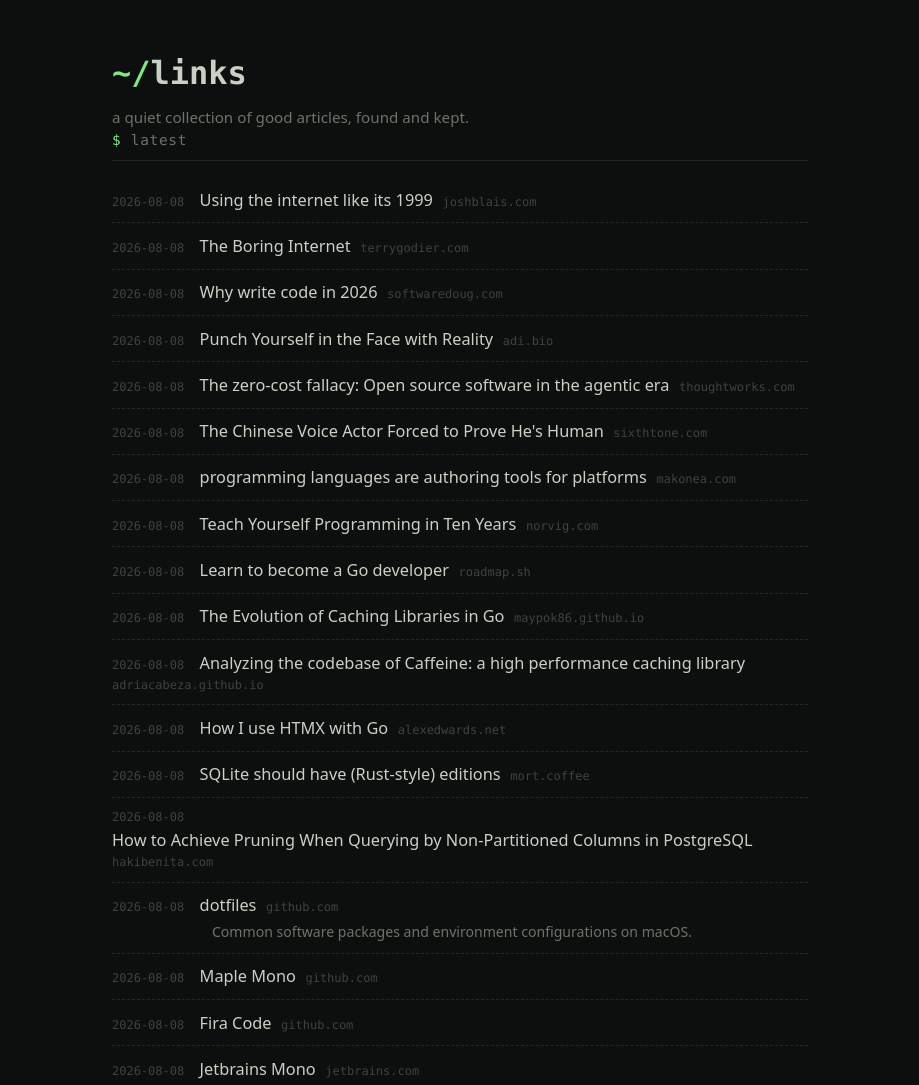
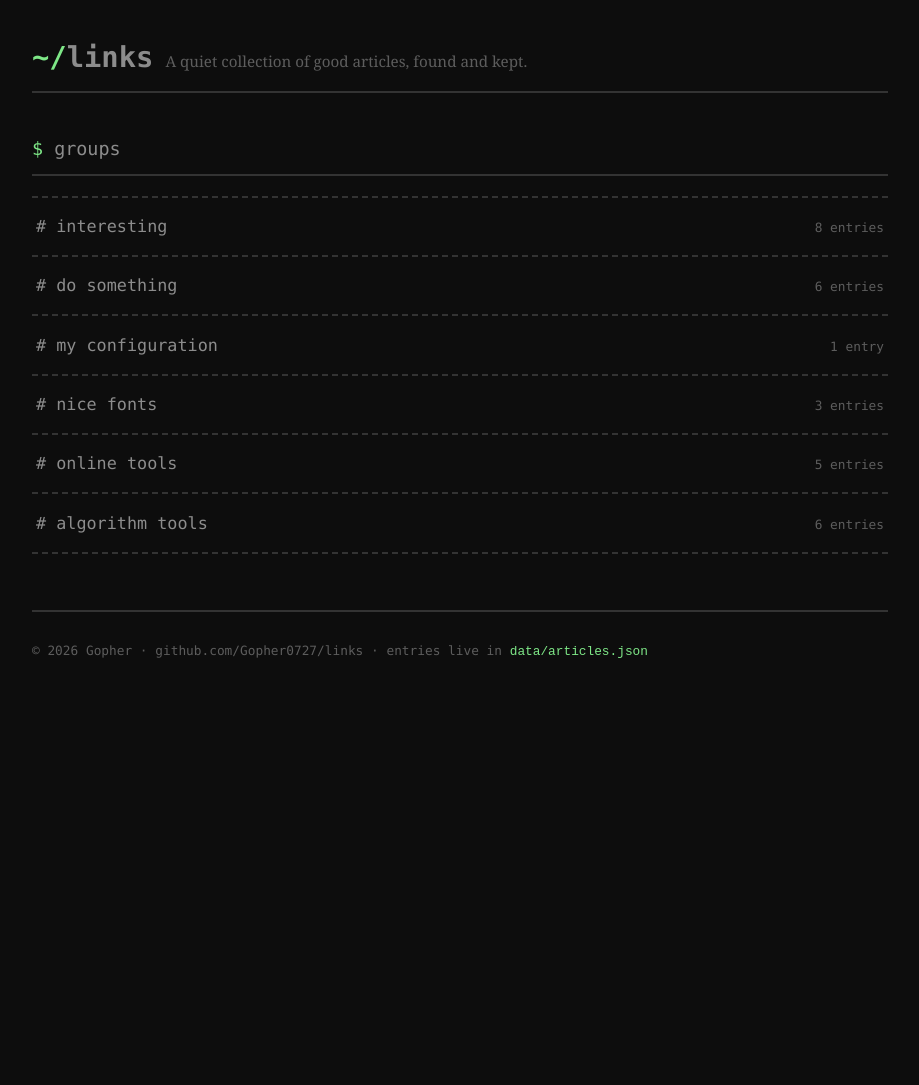
Before and after one commit to Gopher0727/links, a plain HTML site: page index.html in a window 1280 px wide. Shown: the top 1085 px of the page, without its empty margins (180-1099 px from the left). After the commit the page ends 800 px from the top, so only its background shows below. Drawn offline with Linux system fonts and the light colour scheme.

Commit message:
multi-page layout

```diff
--- a/data/articles.json
+++ b/data/articles.json
@@ -2,149 +2,178 @@
   {
     "title": "Using the internet like its 1999",
     "url": "https://joshblais.com/blog/using-the-internet-like-its-1999/#1999",
-    "added": "2026-08-08"
+    "added": "2026-06-13",
+    "group": "blogs.interesting"
   },
   {
     "title": "The Boring Internet",
     "url": "https://www.terrygodier.com/the-boring-internet",
-    "added": "2026-08-08"
+    "added": "2026-06-13",
+    "group": "blogs.interesting"
   },
   {
     "title": "Why write code in 2026",
     "url": "https://softwaredoug.com/blog/2026/07/09/write-code.html",
-    "added": "2026-08-08"
+    "added": "2026-07-13",
+    "group": "blogs.interesting"
   },
   {
     "title": "Punch Yourself in the Face with Reality",
     "url": "https://adi.bio/reality",
-    "added": "2026-08-08"
+    "added": "2026-07-15",
+    "group": "blogs.interesting"
   },
   {
     "title": "The zero-cost fallacy: Open source software in the agentic era",
     "url": "https://www.thoughtworks.com/insights/blog/open-source/zero-cost-fallacy-open-source-agentic-era",
-    "added": "2026-08-08"
+    "added": "2026-07-15",
+    "group": "blogs.interesting"
   },
   {
     "title": "The Chinese Voice Actor Forced to Prove He's Human",
     "url": "https://www.sixthtone.com/news/1018753",
-    "added": "2026-08-08"
+    "added": "2026-07-16",
+    "group": "blogs.interesting"
   },
   {
     "title": "programming languages are authoring tools for platforms",
     "url": "https://www.makonea.com/en-US/blog/programming-languages-are-authoring-tools-for-platforms()",
-    "added": "2026-08-08"
+    "added": "2026-08-08",
+    "group": "blogs.interesting"
   },
   {
     "title": "Teach Yourself Programming in Ten Years",
     "url": "https://www.norvig.com/21-days.html",
-    "added": "2026-08-08"
+    "added": "2026-08-08",
+    "group": "blogs.interesting"
   },
   {
     "title": "Learn to become a Go developer",
     "url": "https://roadmap.sh/golang",
-    "added": "2026-08-08"
+    "added": "2026-06-13",
+    "group": "blogs.doing"
   },
   {
     "title": "The Evolution of Caching Libraries in Go",
     "url": "https://maypok86.github.io/otter/blog/cache-evolution/",
-    "added": "2026-08-08"
+    "added": "2026-06-26",
+    "group": "blogs.doing"
   },
   {
     "title": "Analyzing the codebase of Caffeine: a high performance caching library",
     "url": "https://adriacabeza.github.io/2024/07/12/caffeine-cache.html",
-    "added": "2026-08-08"
+    "added": "2026-06-26",
+    "group": "blogs.doing"
   },
   {
     "title": "How I use HTMX with Go",
     "url": "https://www.alexedwards.net/blog/how-i-use-htmx-with-go",
-    "added": "2026-08-08"
+    "added": "2026-07-15",
+    "group": "blogs.doing"
   },
   {
     "title": "SQLite should have (Rust-style) editions",
     "url": "https://mort.coffee/home/sqlite-editions/",
-    "added": "2026-08-08"
+    "added": "2026-08-08",
+    "group": "blogs.doing"
   },
   {
     "title": "How to Achieve Pruning When Querying by Non-Partitioned Columns in PostgreSQL",
     "url": "https://hakibenita.com/postgresql-partition-pruning",
-    "added": "2026-08-08"
+    "added": "2026-07-16",
+    "group": "blogs.doing"
   },
   {
     "title": "dotfiles",
     "url": "https://github.com/Gopher0727/dotfiles",
     "summary": "Common software packages and environment configurations on macOS.",
-    "added": "2026-08-08"
+    "added": "2026-06-26",
+    "group": "resources.config"
   },
   {
     "title": "Maple Mono",
     "url": "https://github.com/subframe7536/maple-font",
-    "added": "2026-08-08"
+    "added": "2026-06-13",
+    "group": "resources.fonts"
   },
   {
     "title": "Fira Code",
     "url": "https://github.com/Vtonsky/FiraCode",
-    "added": "2026-08-08"
+    "added": "2026-07-13",
+    "group": "resources.fonts"
   },
   {
     "title": "Jetbrains Mono",
     "url": "https://www.jetbrains.com/lp/mono/",
-    "added": "2026-08-08"
+    "added": "2026-07-13",
+    "group": "resources.fonts"
   },
   {
     "title": "snippets generator",
     "url": "https://snippet-generator.app/?description=&tabtrigger=&snippet=&mode=vscode",
-    "added": "2026-08-08"
+    "added": "2026-06-13",
+    "group": "resources.tools"
   },
   {
     "title": "Excalidraw",
     "url": "https://excalidraw.com/",
     "summary": "A virtual collaborative whiteboard tool.",
-    "added": "2026-08-08"
+    "added": "2026-06-13",
+    "group": "resources.tools"
   },
   {
     "title": "TuxMate",
     "url": "https://tuxmate.com/",
     "summary": "Linux Bulk App Installer",
-    "added": "2026-08-08"
+    "added": "2026-06-13",
+    "group": "resources.tools"
   },
   {
     "title": "Luma",
     "url": "https://luma.com/discover",
-    "added": "2026-08-08"
+    "added": "2026-06-13",
+    "group": "resources.tools"
   },
   {
     "title": "Compiler Explorer",
     "url": "https://godbolt.org/",
-    "added": "2026-08-08"
+    "added": "2026-06-26",
+    "group": "resources.tools"
   },
   {
     "title": "Cpp Reference",
     "url": "https://cppreference.com/",
-    "added": "2026-08-08"
+    "added": "2026-06-13",
+    "group": "resources.algorithm"
   },
   {
     "title": "Graph editor",
     "url": "https://anacc22.github.io/another_graph_editor/",
-    "added": "2026-08-08"
+    "added": "2026-06-13",
+    "group": "resources.algorithm"
   },
   {
     "title": "OEIS",
     "url": "https://oeis.org/",
-    "added": "2026-08-08"
+    "added": "2026-06-13",
+    "group": "resources.algorithm"
   },
   {
     "title": "CLIST",
     "url": "https://clist.by/",
-    "added": "2026-08-08"
+    "added": "2026-06-13",
+    "group": "resources.algorithm"
   },
   {
     "title": "OI Wiki",
     "url": "https://oi-wiki.org/",
-    "added": "2026-08-08"
+    "added": "2026-06-13",
+    "group": "resources.algorithm"
   },
   {
     "title": "OJHunt",
     "url": "https://ojhunt.com/",
-    "added": "2026-08-08"
+    "added": "2026-06-13",
+    "group": "resources.algorithm"
   }
 ]
--- a/index.html
+++ b/index.html
@@ -1,5 +1,6 @@
 <!DOCTYPE html>
 <html lang="en">
+
 <head>
   <meta charset="UTF-8">
   <meta name="viewport" content="width=device-width, initial-scale=1.0">
@@ -7,24 +8,41 @@
   <meta name="description" content="A quiet collection of good articles found around the internet.">
   <link rel="stylesheet" href="style.css">
 </head>
+
 <body>
   <header class="site-header">
     <h1 class="site-title">links</h1>
-    <p class="site-tagline">a quiet collection of good articles, found and kept.</p>
+    <p class="site-tagline">A quiet collection of good articles, found and kept.</p>
   </header>
 
   <main>
-    <section id="latest">
-      <h2 class="section-title"><span class="mark">$</span> latest</h2>
-      <ul class="links" id="latest-list"></ul>
-    </section>
+    <h2 class="section-title">groups</h2>
+    <ul class="menu-list">
+      <li><a href="interesting.html"><span class="menu-name"># interesting</span><span class="menu-count"
+            data-group="blogs.interesting"></span></a></li>
+      <li><a href="doing.html"><span class="menu-name"># do something</span><span class="menu-count"
+            data-group="blogs.doing"></span></a></li>
+      <li><a href="config.html"><span class="menu-name"># my configuration</span><span class="menu-count"
+            data-group="resources.config"></span></a></li>
+      <li><a href="fonts.html"><span class="menu-name"># nice fonts</span><span class="menu-count"
+            data-group="resources.fonts"></span></a></li>
+      <li><a href="tools.html"><span class="menu-name"># online tools</span><span class="menu-count"
+            data-group="resources.tools"></span></a></li>
+      <li><a href="algorithm.html"><span class="menu-name"># algorithm tools</span><span class="menu-count"
+            data-group="resources.algorithm"></span></a></li>
+    </ul>
   </main>
 
   <footer class="site-footer">
-    <p><a href="https://github.com/Gopher0727/links" rel="noopener">github.com/Gopher0727/links</a> · entries live in <code>data/articles.json</code></p>
-    <noscript><p class="noscript">this page needs JavaScript to render the list. enable it, or read the raw <a href="data/articles.json">data/articles.json</a>.</p></noscript>
+    <p>© 2026 Gopher · <a href="https://github.com/Gopher0727/links" rel="noopener">github.com/Gopher0727/links</a> ·
+      entries live in <code>data/articles.json</code></p>
+    <noscript>
+      <p class="noscript">this page needs JavaScript to render the list. enable it, or read the raw <a
+          href="data/articles.json">data/articles.json</a>.</p>
+    </noscript>
   </footer>
 
   <script src="script.js"></script>
 </body>
+
 </html>
--- a/script.js
+++ b/script.js
@@ -1,7 +1,12 @@
 // links — render data/articles.json into the page.
 // no framework, no build step: fetch the JSON, build the DOM, done.
+//
+// Layout is static HTML: each <ul class="links" data-group="..."> receives
+// the entries whose `group` field matches. The index page has a menu of
+// groups whose entry counts get filled here.
 
-const latestList = document.getElementById("latest-list");
+const lists = [...document.querySelectorAll(".links[data-group]")];
+const menuCounts = [...document.querySelectorAll(".menu-count")];
 
 function esc(s) {
   return String(s).replace(/[&<>"']/g, (c) => ({
@@ -18,10 +23,10 @@
   const src = sourceOf(a.url);
   return `
     <li class="link-row">
-      <div class="link-head">
+      <a class="link-title" href="${esc(a.url)}" target="_blank" rel="noopener noreferrer">${esc(a.title)}</a>
+      <div class="link-meta">
         <span class="link-date">${esc(a.added)}</span>
-        <a class="link-title" href="${esc(a.url)}" target="_blank" rel="noopener noreferrer">${esc(a.title)}</a>
-        ${src ? `<span class="link-source">${esc(src)}</span>` : ""}
+        ${src ? `<span class="link-sep">·</span><span class="link-source">${esc(src)}</span>` : ""}
       </div>
       ${a.summary ? `<p class="link-summary">${esc(a.summary)}</p>` : ""}
     </li>`;
@@ -36,14 +41,27 @@
   .then((r) => { if (!r.ok) throw new Error(`HTTP ${r.status}`); return r.json(); })
   .then((data) => {
     const articles = Array.isArray(data) ? data : [];
-    if (!articles.length) {
-      latestList.innerHTML = '<li class="empty">no entries yet — add one with tools/add-link.py</li>';
-      return;
+
+    // index page: fill the per-group counts
+    for (const el of menuCounts) {
+      const n = articles.filter((a) => a.group === el.dataset.group).length;
+      el.textContent = n ? (n === 1 ? "1 entry" : `${n} entries`) : "empty";
     }
-    for (const a of byDateDesc(articles)) {
-      latestList.insertAdjacentHTML("beforeend", rowHTML(a));
+
+    if (!lists.length) return; // index menu page has no lists to fill
+
+    for (const ul of lists) {
+      const group = ul.dataset.group;
+      const rows = byDateDesc(articles.filter((a) => a.group === group));
+      if (!rows.length) {
+        ul.innerHTML = '<li class="empty">no entries here yet — add one with tools/add-link.py</li>';
+        continue;
+      }
+      for (const a of rows) ul.insertAdjacentHTML("beforeend", rowHTML(a));
     }
   })
   .catch((err) => {
-    latestList.innerHTML = `<li class="empty">failed to load data/articles.json (${esc(err.message)})</li>`;
+    if (lists.length) {
+      lists[0].innerHTML = `<li class="empty">failed to load data/articles.json (${esc(err.message)})</li>`;
+    }
   });
--- a/style.css
+++ b/style.css
@@ -1,43 +1,78 @@
-/* links — dark, quiet, terminal-flavored */
+/* links — designed in the spirit of lzon.ca:
+   serif text on a warm dark gray, sans-serif labels, monospace metadata,
+   thick dashed rules between entries, no chrome. */
 
 :root {
-  --bg: #0d0f0e;
-  --fg: #c9d1c5;
-  --dim: #6b7468;
-  --faint: #3d443b;
-  --accent: #7ee787;      /* terminal green */
-  --accent-dim: #2f4d33;
-  --link: #9db8a0;
-  --border: #232823;
-  --mono: ui-monospace, "SF Mono", "Cascadia Mono", Menlo, Consolas, monospace;
-  --sans: system-ui, -apple-system, "Segoe UI", Roboto, sans-serif;
+  /* lzon.ca dark palette — exact oklch values, hex fallback first */
+  --bg: #2e2e2e;
+  --bg: oklch(16% 0 0);
+  /* darker   */
+  --border: #5d5d5d;
+  --border: oklch(32% 0 0);
+  /* dark     */
+  --dim: #8c8c8c;
+  --dim: oklch(48% 0 0);
+  /* gray     */
+  --fg: #b6b6b6;
+  --fg: oklch(64% 0 0);
+  /* light    */
+  --accent: #7ee787;
+  /* terminal green — the links character */
+  --accent-light: #b6f5c0;
+  --accent-dim: #2c4a33;
+  --serif: "Crimson Pro", Georgia, "Times New Roman", Times, serif;
+  --sans: "Montserrat", Tahoma, Geneva, system-ui, sans-serif;
+  --mono: "Courier Prime", ui-monospace, "SF Mono", Menlo, Consolas, monospace;
 }
 
-* { box-sizing: border-box; }
+* {
+  box-sizing: border-box;
+}
 
-html { color-scheme: dark; }
+html {
+  color-scheme: dark;
+}
 
 body {
   margin: 0 auto;
-  max-width: 46rem;
-  padding: 3rem 1.25rem 4rem;
+  max-width: 56rem;
+  padding: 2.5rem 1.25rem 4rem;
   background: var(--bg);
   color: var(--fg);
-  font-family: var(--sans);
-  font-size: 16px;
-  line-height: 1.6;
+  font-family: var(--serif);
+  font-size: 1.05rem;
+  line-height: 1.7;
 }
 
-a { color: var(--link); text-decoration: none; }
-a:hover { color: var(--accent); text-decoration: underline; text-underline-offset: 3px; }
+a {
+  color: var(--accent);
+  text-decoration: none;
+}
+
+a:hover {
+  color: var(--accent-light);
+  text-decoration: underline;
+  text-underline-offset: 3px;
+}
 
 /* ---------- header ---------- */
+
+.site-header {
+  display: flex;
+  align-items: baseline;
+  gap: 0.75rem;
+  flex-wrap: wrap;
+  border-bottom: 2px solid var(--border);
+  padding-bottom: 1rem;
+  margin-bottom: 2.5rem;
+}
 
 .site-title {
   margin: 0;
   font-family: var(--mono);
-  font-size: 2rem;
+  font-size: 1.8rem;
   font-weight: 600;
+  line-height: 1.2;
   color: var(--fg);
 }
 
@@ -46,27 +81,148 @@
   color: var(--accent);
 }
 
+.site-title a {
+  color: inherit;
+  text-decoration: none;
+}
+
+.site-title a:hover {
+  color: var(--accent);
+}
+
+/* ---------- top nav ---------- */
+
+.topnav {
+  margin-left: auto;
+  display: flex;
+  flex-wrap: wrap;
+  gap: 0.25rem 0.9rem;
+  font-family: var(--mono);
+  font-size: 0.78rem;
+}
+
+.topnav a {
+  color: var(--dim);
+}
+
+.topnav a:hover {
+  color: var(--accent-light);
+  text-decoration: none;
+}
+
+.topnav a[aria-current="page"] {
+  color: var(--accent);
+}
+
 .site-tagline {
-  margin: 0.35rem 0 0;
+  margin: 0;
   color: var(--dim);
   font-size: 0.95rem;
 }
 
 /* ---------- sections ---------- */
 
+section {
+  margin-top: 2.5rem;
+}
+
+section:first-of-type {
+  margin-top: 0;
+}
+
 .section-title {
   font-family: var(--mono);
-  font-size: 0.9rem;
+  font-size: 1.15rem;
   font-weight: 500;
-  letter-spacing: 0.05em;
-  text-transform: lowercase;
-  color: var(--dim);
-  border-bottom: 1px solid var(--border);
-  padding-bottom: 0.5rem;
-  margin: 0 0 1rem;
+  color: var(--fg);
+  border-bottom: 2px solid var(--border);
+  padding-bottom: 0.6rem;
+  margin: 0 0 1.25rem;
 }
 
-.section-title .mark { color: var(--accent); }
+.section-title::before {
+  content: "$ ";
+  color: var(--accent);
+}
+
+.sub {
+  margin-top: 1.75rem;
+}
+
+.sub-title {
+  font-family: var(--mono);
+  font-size: 0.85rem;
+  font-weight: 400;
+  color: var(--dim);
+  margin: 0 0 0.5rem;
+}
+
+.sub-title::before {
+  content: "# ";
+  color: var(--accent);
+}
+
+/* ---------- group menu (index page) ---------- */
+
+.menu-list {
+  list-style: none;
+  margin: 0;
+  padding: 0;
+}
+
+.menu-list li {
+  border-top: 2px dashed var(--border);
+}
+
+.menu-list li:last-child {
+  border-bottom: 2px dashed var(--border);
+}
+
+.menu-list a {
+  display: flex;
+  justify-content: space-between;
+  align-items: baseline;
+  gap: 1rem;
+  padding: 0.9rem 0.25rem;
+  color: var(--fg);
+  font-family: var(--mono);
+  font-size: 1.05rem;
+}
+
+.menu-list a:hover {
+  color: var(--accent);
+  text-decoration: none;
+}
+
+.menu-count {
+  color: var(--dim);
+  font-size: 0.8rem;
+}
+
+/* ---------- group page heading ---------- */
+
+.group-head {
+  font-family: var(--mono);
+  font-size: 1.3rem;
+  font-weight: 600;
+  color: var(--fg);
+  border-bottom: 2px solid var(--border);
+  padding-bottom: 0.6rem;
+  margin: 0 0 1.25rem;
+}
+
+.group-head::before {
+  content: "# ";
+  color: var(--accent);
+}
+
+/* ---------- rules ---------- */
+
+hr {
+  border: 0;
+  border-top: max(2px, 0.12rem) dashed var(--border);
+  margin: 1.75rem 0;
+}
 
 /* ---------- link rows ---------- */
 
@@ -76,71 +232,86 @@
   padding: 0;
 }
 
-.link-row { padding: 0.6rem 0; }
-
-.link-row + .link-row { border-top: 1px dashed var(--border); }
-
-.link-head {
-  display: flex;
-  flex-wrap: wrap;
-  align-items: baseline;
-  gap: 0 0.6rem;
+.link-row {
+  padding: 0.9rem 0;
 }
 
-.link-date {
-  font-family: var(--mono);
-  font-size: 0.75rem;
-  color: var(--faint);
-  min-width: 6.5em;
+.link-row+.link-row {
+  border-top: max(2px, 0.12rem) dashed var(--border);
+  margin-top: 0.9rem;
+  padding-top: 0.9rem;
 }
 
 .link-title {
-  font-size: 1.02rem;
-  font-weight: 500;
+  font-family: var(--serif);
+  font-size: 1.15rem;
+  font-weight: 400;
+  line-height: 1.5;
   color: var(--fg);
   word-break: break-word;
 }
 
-.link-title:hover { color: var(--accent); }
+.link-title:hover {
+  color: var(--accent-light);
+}
 
-.link-source {
+.link-meta {
+  display: flex;
+  align-items: baseline;
+  gap: 0.5rem;
+  margin-top: 0.15rem;
   font-family: var(--mono);
   font-size: 0.75rem;
-  color: var(--faint);
+  color: var(--dim);
 }
 
 .link-summary {
-  margin: 0.15rem 0 0 7.1em;
+  margin: 0.3rem 0 0;
   color: var(--dim);
-  font-size: 0.88rem;
+  font-size: 0.95rem;
 }
 
 /* ---------- states ---------- */
 
 .empty {
-  color: var(--faint);
+  color: var(--dim);
   font-family: var(--mono);
   font-size: 0.85rem;
 }
 
-.noscript { color: var(--accent); }
+.noscript {
+  color: var(--accent);
+}
 
 /* ---------- footer ---------- */
 
 .site-footer {
   margin-top: 3.5rem;
-  padding-top: 1.25rem;
-  border-top: 1px solid var(--border);
-  color: var(--faint);
+  border-top: 2px solid var(--border);
+  padding-top: 1rem;
+  color: var(--dim);
   font-family: var(--mono);
   font-size: 0.8rem;
 }
 
-.site-footer a { color: var(--dim); }
-.site-footer code { color: var(--accent); }
+.site-footer a {
+  color: var(--dim);
+}
+
+.site-footer a:hover {
+  color: var(--accent-light);
+}
+
+.site-footer code {
+  color: var(--accent);
+}
 
 @media (max-width: 480px) {
-  .link-summary { margin-left: 0; }
-  .link-date { min-width: 0; }
-  body { padding-top: 2rem; }
+  body {
+    padding-top: 1.75rem;
+  }
+
+  .site-title {
+    font-size: 1.5rem;
+  }
 }
```
Also changed, not shown: algorithm.html (added, +41 -0 lines), config.html (added, +41 -0 lines), doing.html (added, +41 -0 lines), fonts.html (added, +41 -0 lines), interesting.html (added, +41 -0 lines), tools.html (added, +41 -0 lines), 2 other files.
